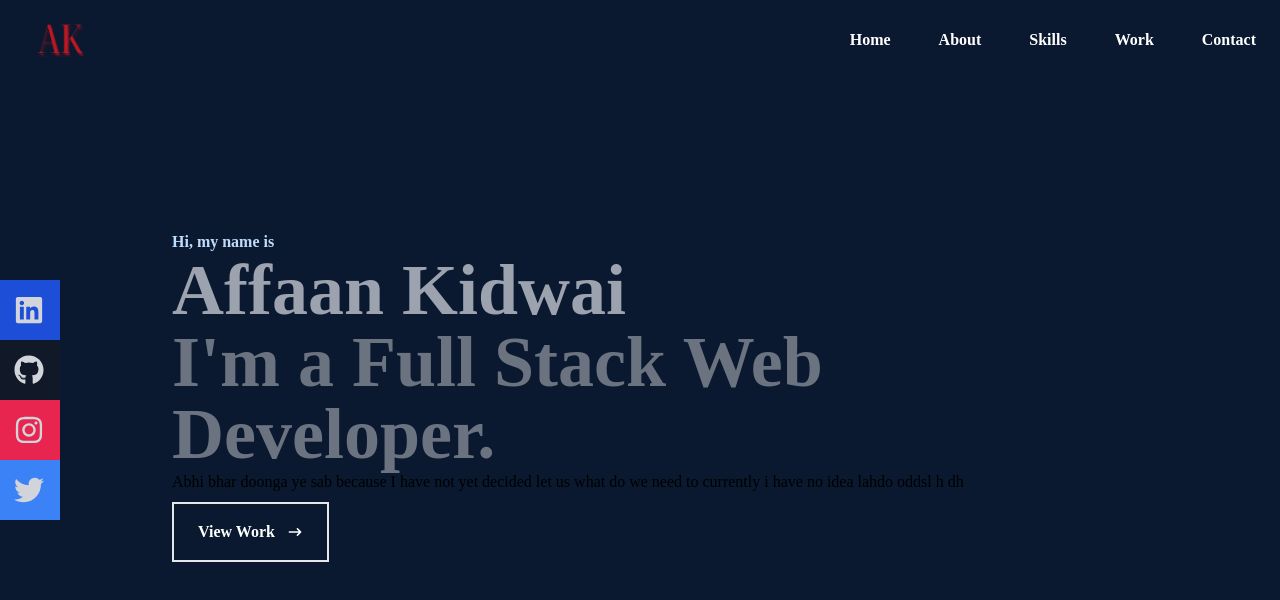
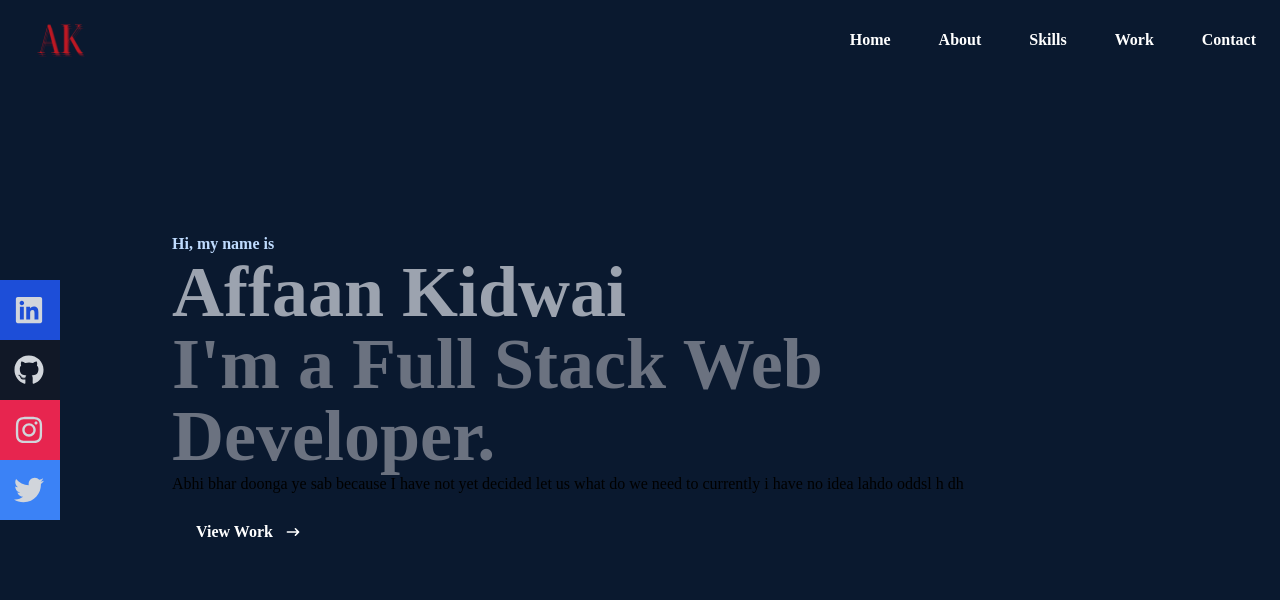
Before and after one commit to affaankidwai/My-Portfolio-Website, a React (Create React App) app: page / in a window 1280 px wide. Shown: the top 600 px of the page. Built offline with nearby package versions, Linux system fonts and the light colour scheme.

Commit message:
Minor css

```diff
--- a/src/components/Home.jsx
+++ b/src/components/Home.jsx
@@ -13,7 +13,7 @@ const Home = () => {
     do we need to currently i have no idea lahdo oddsl h dh</p>
 
     <div>
-        <button className='text-white font-bold group border-2 px-6 py-4 my-2 flex items-center hover:bg-blue-600'>
+        <button className='text-white font-bold group border-3 px-6 py-4 my-2 flex items-center hover:bg-blue-800'>
         View Work
         <span className='group-hover:rotate-90 duration-200'>
         <HiArrowNarrowRight className='ml-3'/>
```
